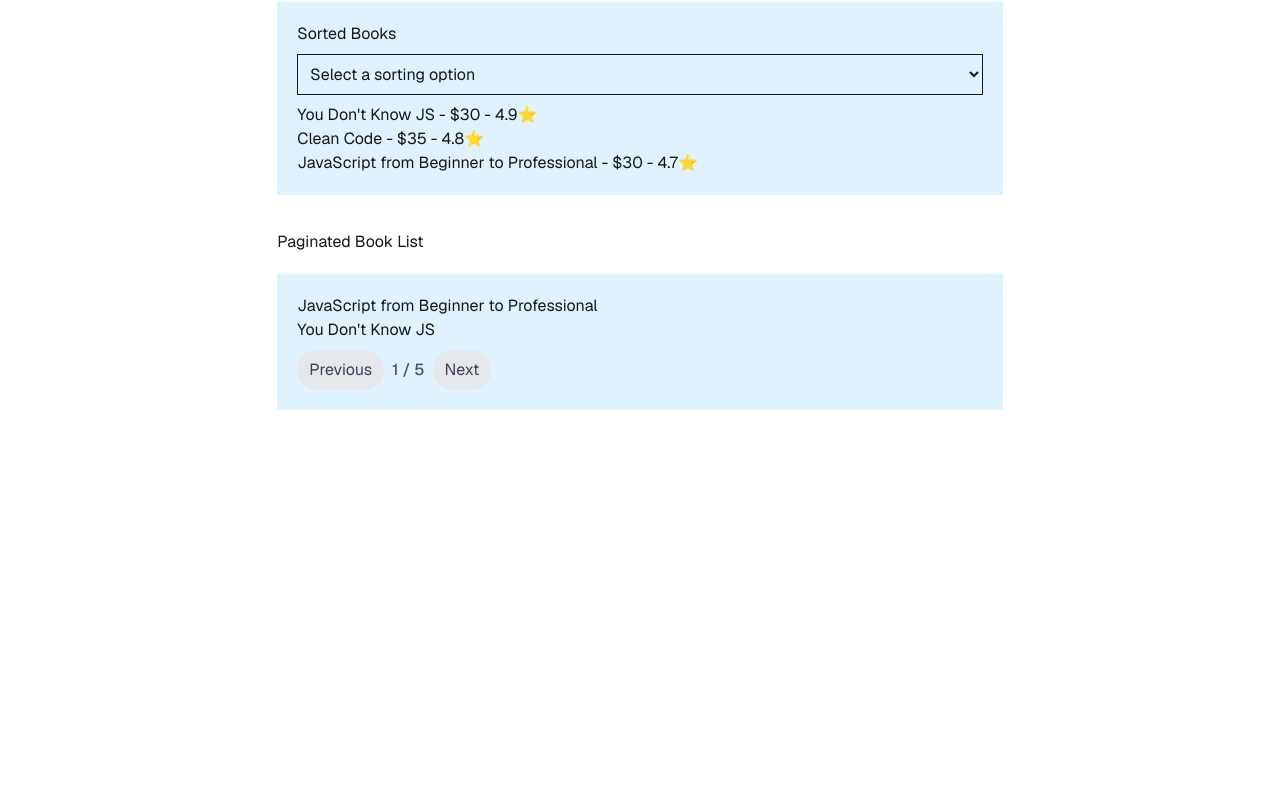
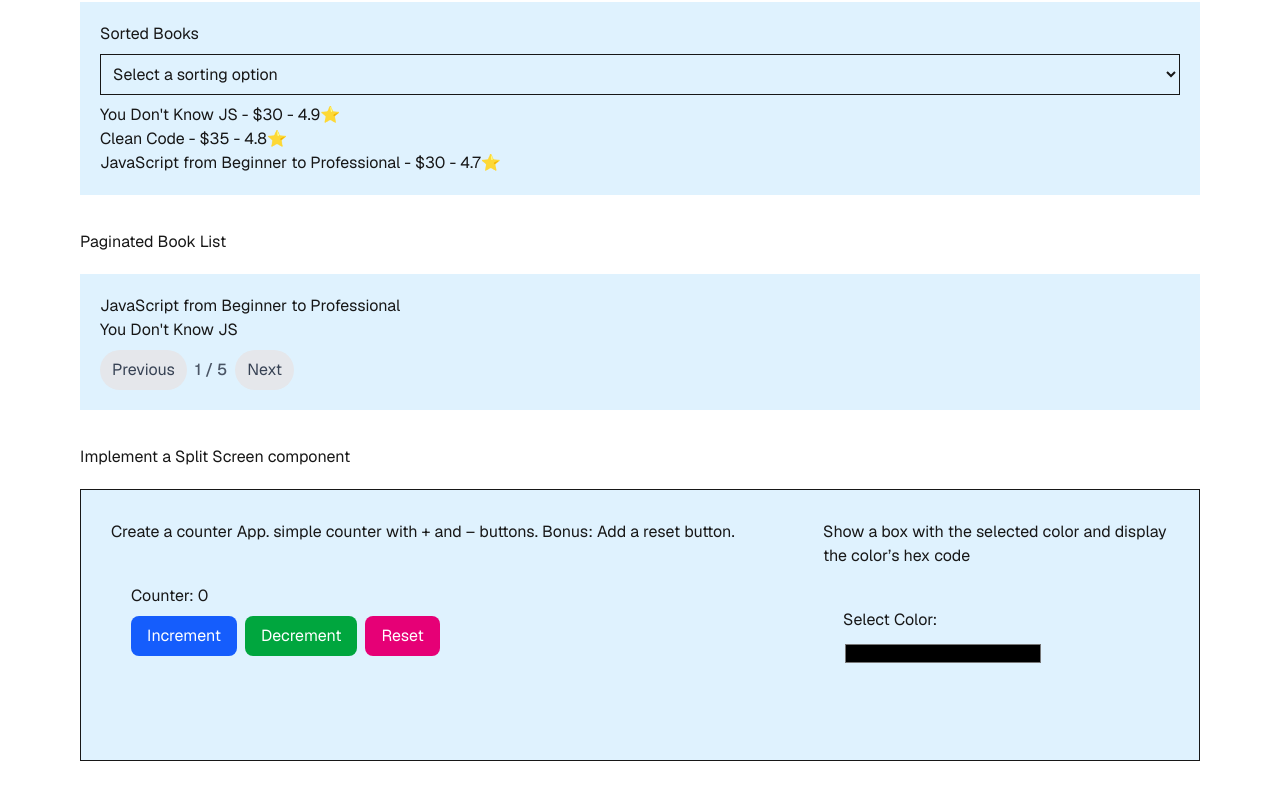
Before and after one commit to PiyuDissa/React-and-Next-Js-Challange, a Next.js app in the folder react-and-next-js-challenge/: page / in a window 1280 px wide. Shown: the part 2013-2813 px from the top of the page. Before the commit the page ends 2622 px from the top, so only its background shows below. Built offline with nearby package versions, Linux system fonts and the light colour scheme.

Commit message:
split screen component

```diff
--- a/react-and-next-js-challenge/app/lib/definitions.ts
+++ b/react-and-next-js-challenge/app/lib/definitions.ts
@@ -4,3 +4,9 @@
 	author: string,
 	year?: number
 }
+export type SplitScreenProps = {
+	left: React.ComponentType;
+	right: React.ComponentType;
+	leftWeight?: number;
+	rightWeight?: number;
+};
--- a/react-and-next-js-challenge/app/page.tsx
+++ b/react-and-next-js-challenge/app/page.tsx
@@ -7,6 +7,7 @@
 import FilterBooks from '@/app/ui/filter-books';
 import SortBooks from '@/app/ui/sort-books';
 import Pagination from '@/app/ui/pagination';
+import SplitScreen from '@/app/ui/split-screen';
 
 const books = [
   {id: 1, title: "Learning React", author: "Daniel", year: 2002},
@@ -50,6 +51,16 @@
           <FilterBooks/>
           <SortBooks />
           <Pagination />
+
+          <p>Implement a Split Screen component</p>
+          <div className="w-full border p-5 bg-sky-100 mt-[20px] mb-[35px]">
+            <SplitScreen
+              left={CounterApp}
+              leftWeight={2}
+              right={ColorPicker}
+              rightWeight={1}
+            />
+          </div>
         </div>
       </main>
     </div>
--- /dev/null
+++ b/react-and-next-js-challenge/app/ui/split-screen.tsx
@@ -0,0 +1,26 @@
+'use client';
+import styled from "styled-components";
+import { SplitScreenProps } from '../lib/definitions';
+
+const Container = styled.div`
+	display: flex;
+	flex-direction: row;
+`;
+
+const Pane = styled.div<{ weight?: number }>`
+	flex: ${props => props.weight || 1};
+	padding: 10px;
+`;
+
+export default function SplitScreen({left: Left, leftWeight = 1, right: Right, rightWeight = 1}: SplitScreenProps) {
+	return (
+		<Container>
+			<Pane weight={leftWeight}>
+				<Left />
+			</Pane>
+			<Pane weight={rightWeight}>
+				<Right />
+			</Pane>
+		</Container>
+	)
+}
--- a/react-and-next-js-challenge/package.json
+++ b/react-and-next-js-challenge/package.json
@@ -12,7 +12,8 @@
     "clsx": "^2.1.1",
     "next": "15.5.4",
     "react": "19.1.0",
-    "react-dom": "19.1.0"
+    "react-dom": "19.1.0",
+    "styled-components": "^6.1.19"
   },
   "devDependencies": {
     "@eslint/eslintrc": "^3",
```
Also changed, not shown: 1 other file (tests, documents, lock files or other folders).
